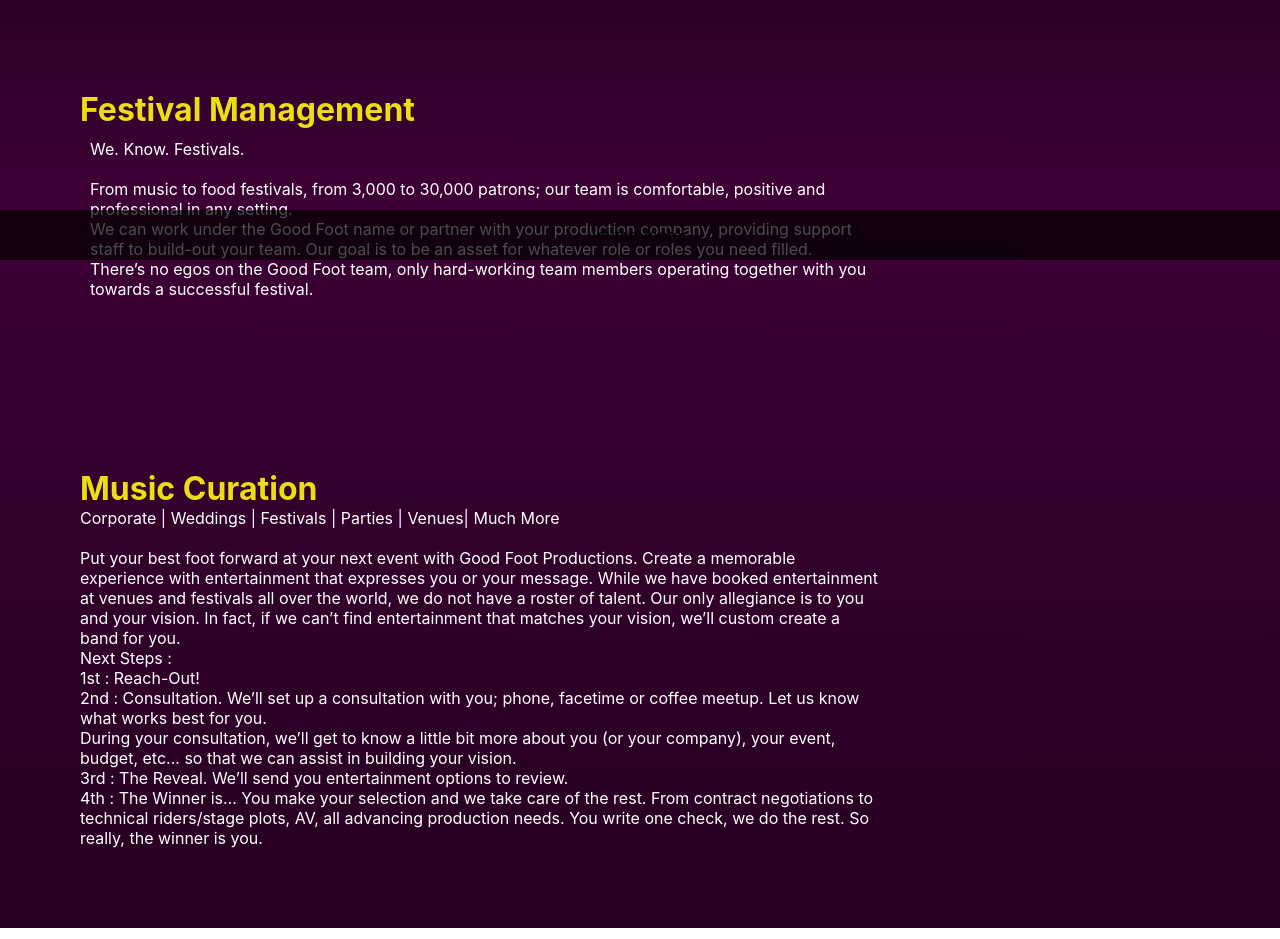
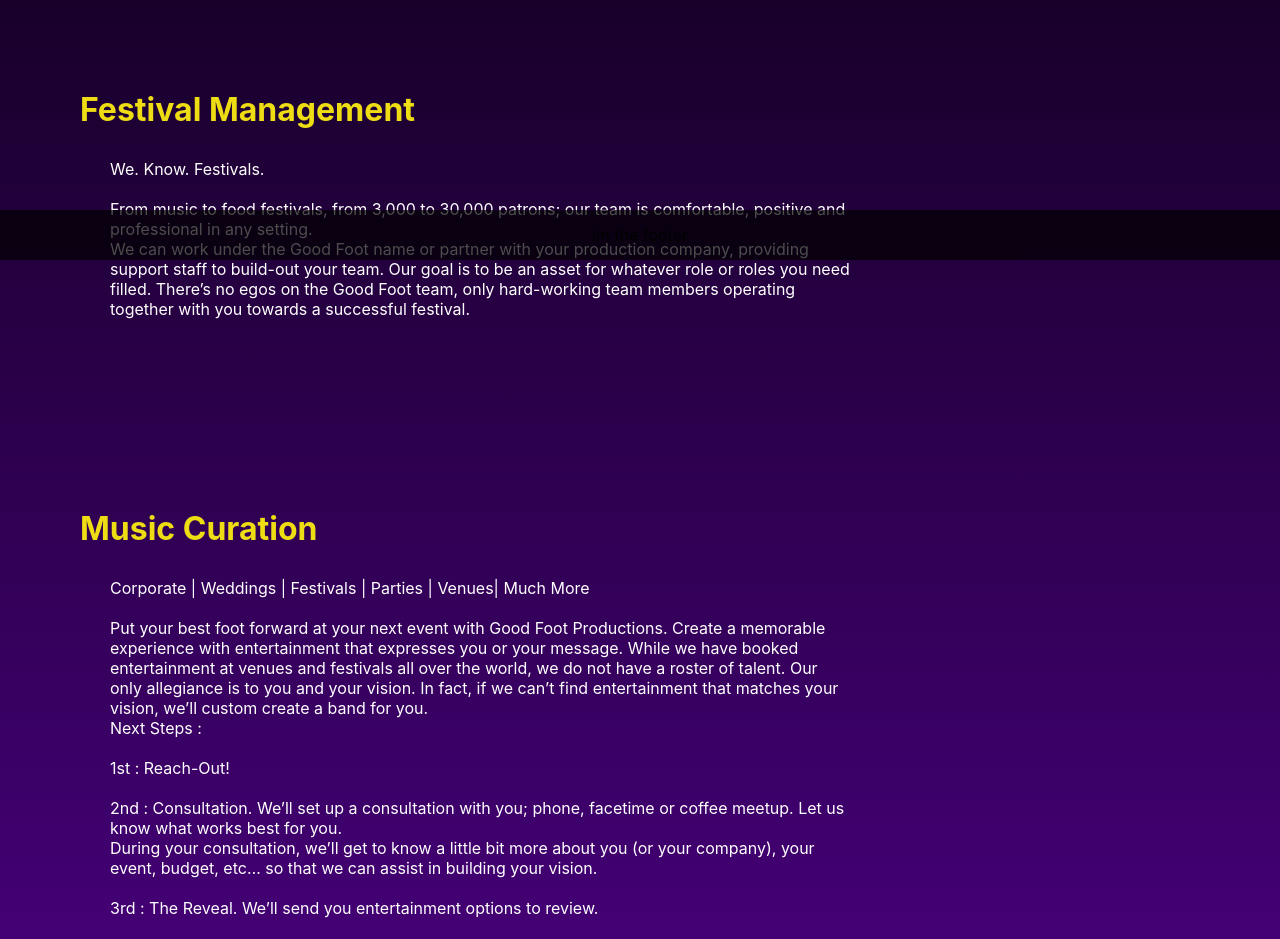
Before and after one commit to saracward/gfwebsite, a React (Create React App) app: page /services in a window 1280 px wide. Shown: the part 540-1479 px from the top of the page. Built offline with nearby package versions, Linux system fonts and the light colour scheme.

Commit message:
adjusted colors for service background

```diff
--- a/src/components/MusicCuration.js
+++ b/src/components/MusicCuration.js
@@ -17,7 +17,9 @@
 <br />
 Next Steps :
 <br />
+<br />
 1st : Reach-Out!
+<br />
 <br />
 2nd : Consultation. We’ll set up a consultation with you; phone, facetime or coffee meetup.
 Let us know what works best for you.
@@ -25,11 +27,13 @@
 During your consultation, we’ll get to know a little bit more about you (or your company),
 your event, budget, etc… so that we can assist in building your vision.
 <br />
+<br />
 3rd : The Reveal. We’ll send you entertainment options to review.
+<br />
 <br />
 4th : The Winner is… You make your selection and we take care of the rest.
 From contract negotiations to technical riders/stage plots, AV, all advancing
-production needs. You write one check, we do the rest. So really, the winner is you.</p>
+production needs. <br /> You write one check, we do the rest. So really, the winner is you.</p>
  </div>
     )
 }
--- a/src/styles/FestivalManagement.css
+++ b/src/styles/FestivalManagement.css
@@ -1,4 +1,4 @@
 .festwords {
-  padding: 10px;
+  padding: 30px;
   color: white;
 }
--- a/src/styles/MusicCuration.css
+++ b/src/styles/MusicCuration.css
@@ -1,3 +1,4 @@
 .musicwords {
+  padding: 30px;
   color: white;
 }
--- a/src/styles/Services.css
+++ b/src/styles/Services.css
@@ -7,8 +7,7 @@
   background: linear-gradient(
     180deg,
     rgba(0, 0, 0, 1) 0%,
-    rgba(61, 0, 53, 1) 50%,
-    rgba(38, 0, 33, 1) 100%
+    /* rgba(61, 0, 53, 1) 50%, */ #4b0082 100%
   );
   min-height: 100vh;
 }
```
